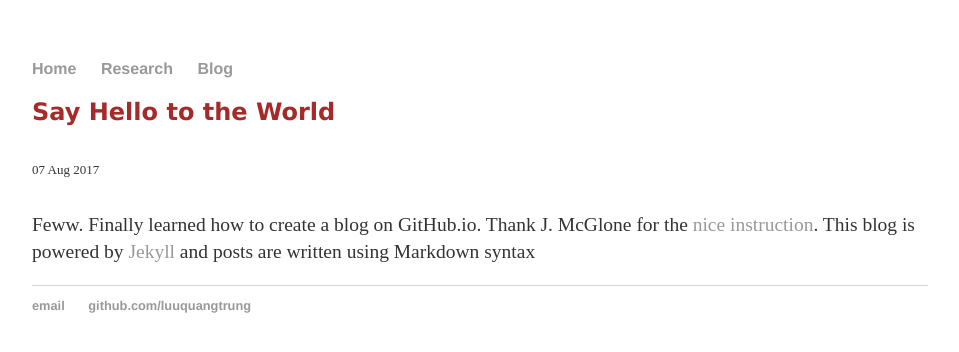
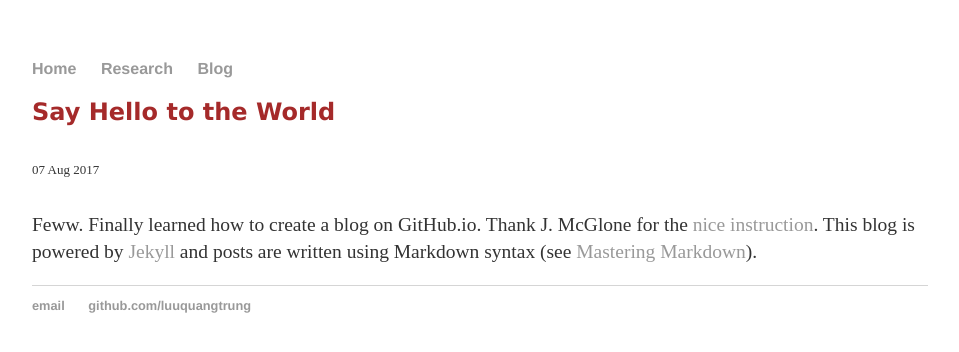
Before and after one commit to luuquangtrung/luuquangtrung.github.io_v1, a Jekyll site: the page built from _posts/2017-08-07-site-launched.md, in a window 1280 px wide. Shown: the top 352 px of the page, without its empty margins (160-1119 px from the left). Built offline with Jekyll 4.4.1, drawn with Linux system fonts in a browser that asks for light colours.

Commit message:
Update 2017-08-07-site-launched.md

```diff
--- a/_posts/2017-08-07-site-launched.md
+++ b/_posts/2017-08-07-site-launched.md
@@ -4,4 +4,4 @@ title: "Say Hello to the World"
 date: 2017-08-07
 ---
 
-Feww. Finally learned how to create a blog on GitHub.io. Thank J. McGlone for the [nice instruction](http://jmcglone.com/guides/github-pages/). This blog is powered by [Jekyll](http://jekyllrb.com) and posts are written using Markdown syntax
+Feww. Finally learned how to create a blog on GitHub.io. Thank J. McGlone for the [nice instruction](http://jmcglone.com/guides/github-pages/). This blog is powered by [Jekyll](http://jekyllrb.com) and posts are written using Markdown syntax (see [Mastering Markdown](https://guides.github.com/features/mastering-markdown/)).
```
